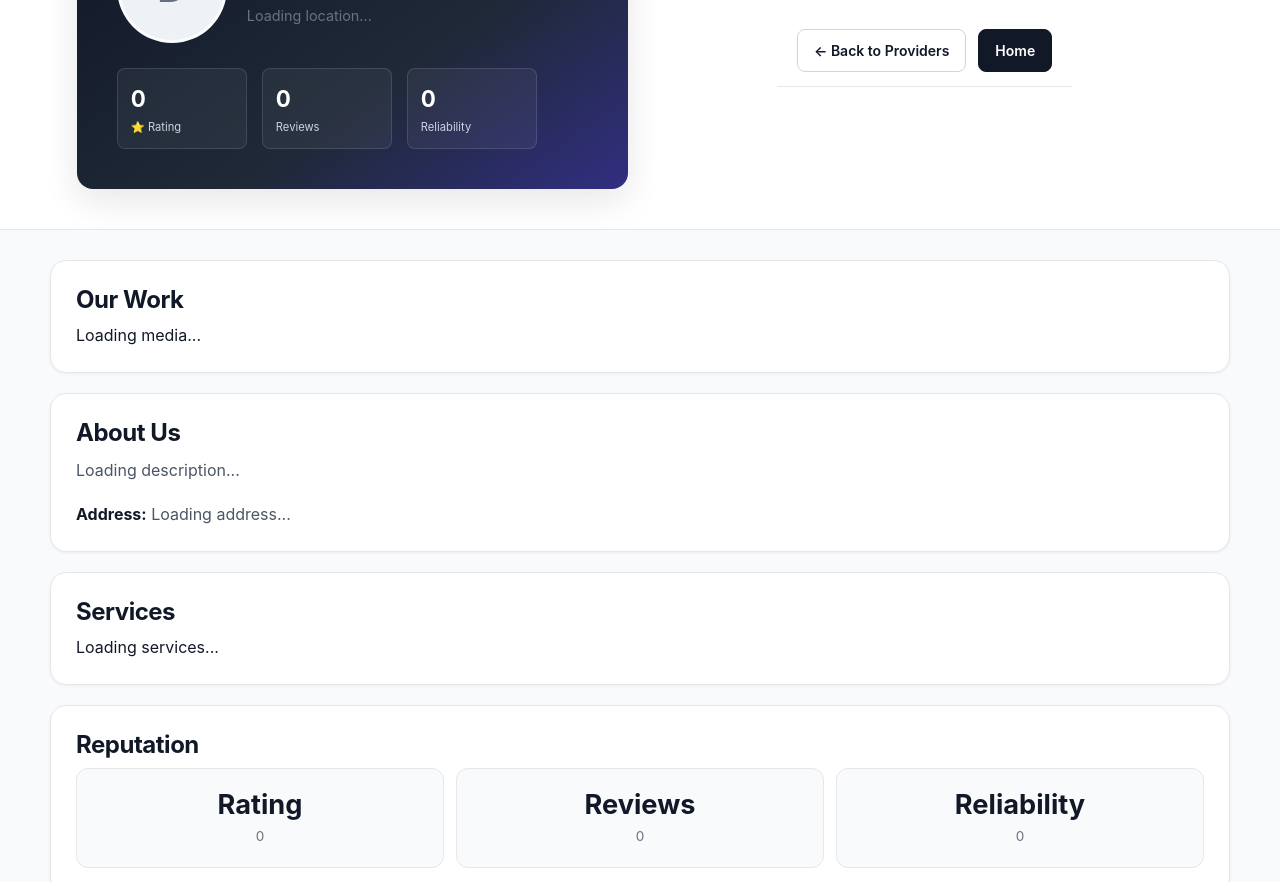
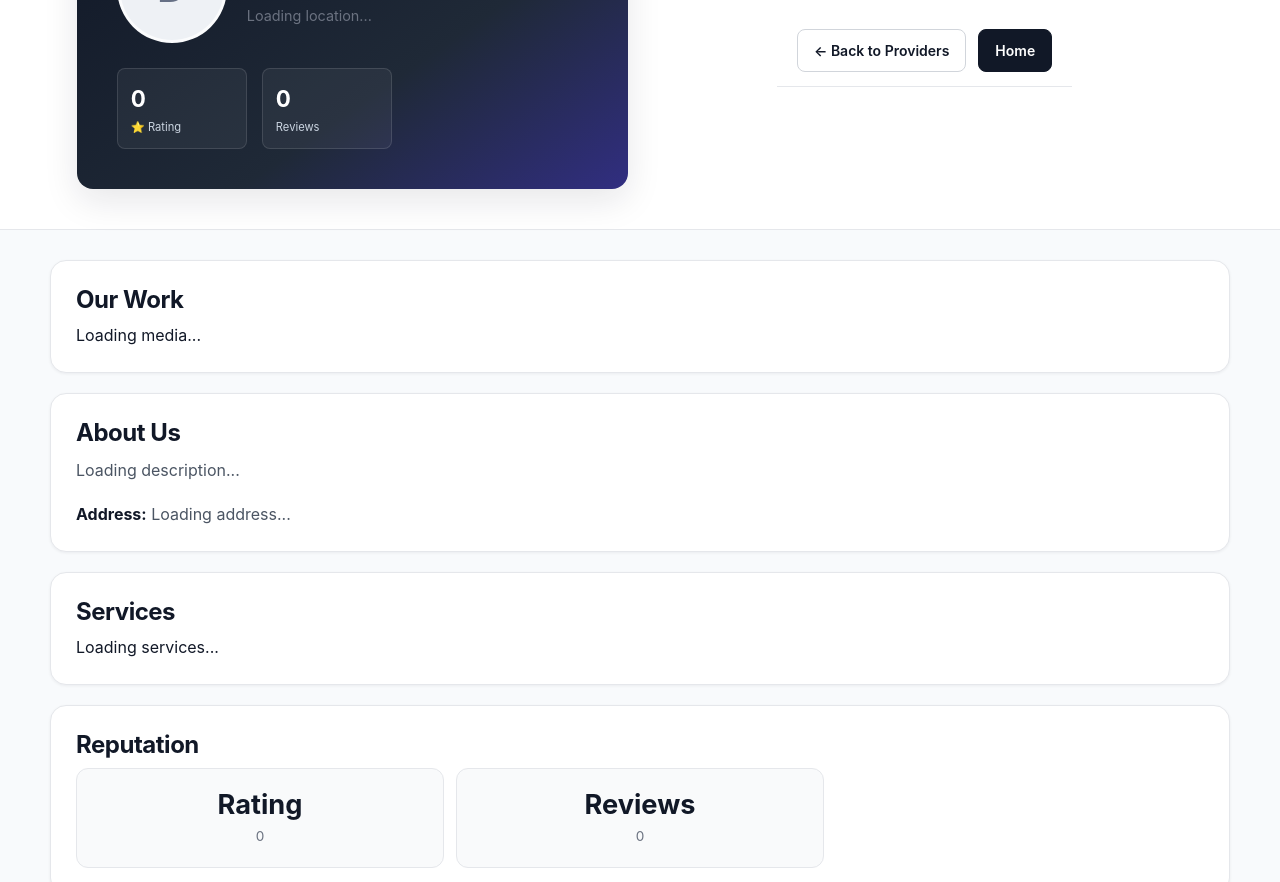
Before and after one commit to Scofield321/events-platform, a plain HTML site: page frontend/provider-profile.html in a window 1280 px wide. Shown: the part 127-1009 px from the top of the page. Drawn offline with nearby package versions, Linux system fonts and the light colour scheme.

```diff
--- a/frontend/provider-profile.html
+++ b/frontend/provider-profile.html
@@ -96,11 +96,11 @@
                 <span>Reviews</span>
               </div>
 
-              <div>
+              <!-- <div>
                 <strong id="providerReliability"> 0 </strong>
 
                 <span>Reliability</span>
-              </div>
+              </div> -->
             </div>
           </div>
         </section>
@@ -164,11 +164,11 @@
             <p id="reputationReviews">0</p>
           </div>
 
-          <div class="stat-card">
+          <!-- <div class="stat-card">
             <h3>Reliability</h3>
 
             <p id="reputationReliability">0</p>
-          </div>
+          </div> -->
         </div>
       </section>
 
```
